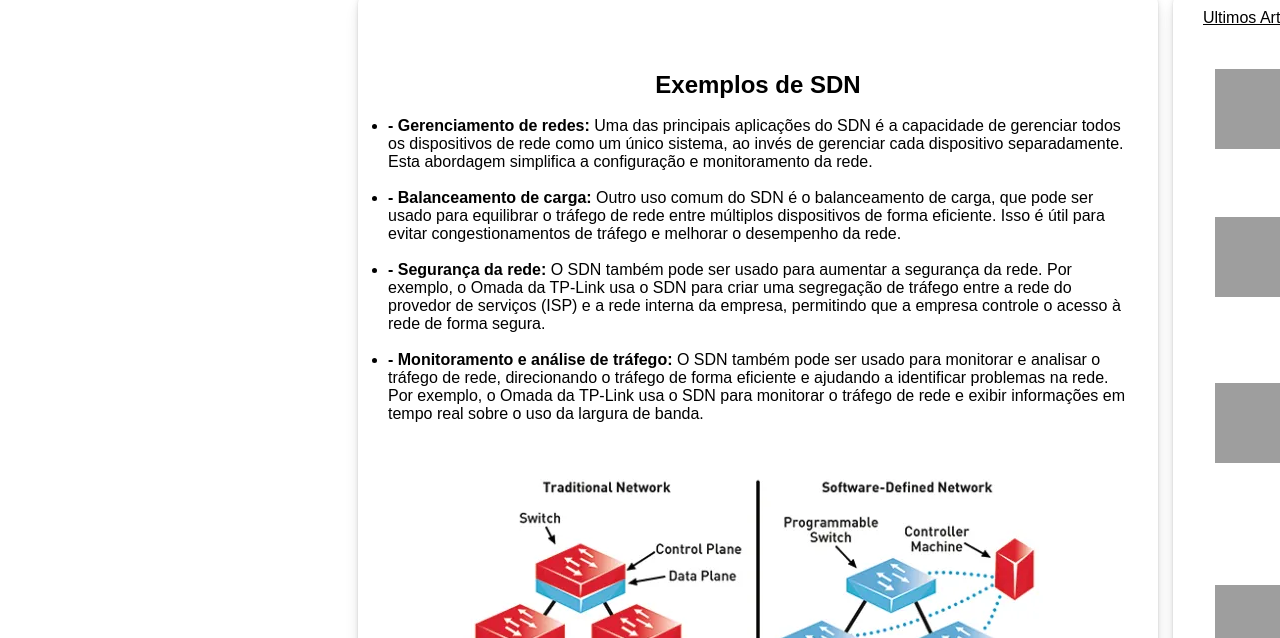
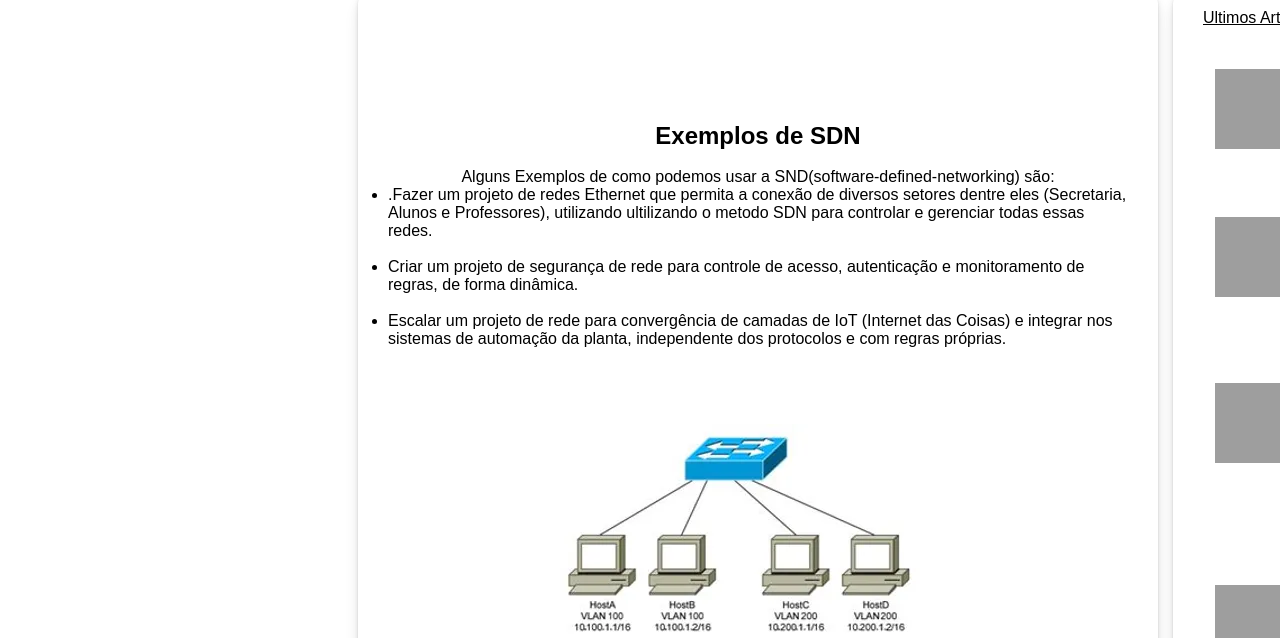
Before and after one commit to Ma1heusSantos/Projeto-Redes-Web, an Angular app in the folder projeto/: page /exemplos in a window 1280 px wide. Shown: the part 314-952 px from the top of the page. Built offline with nearby package versions, Linux system fonts and the light colour scheme; grey boxes are pictures that could not be loaded.

Commit message:
atualização exemplos

```diff
--- a/projeto/src/app/components/aplicacao/aplicacao.component.html
+++ b/projeto/src/app/components/aplicacao/aplicacao.component.html
@@ -7,7 +7,8 @@
         <li><b> Balanceamento de carga:</b> Outro uso comum do SDN é o balanceamento de carga, que pode ser usado para equilibrar o tráfego de rede entre múltiplos dispositivos de forma eficiente. Isso é útil para evitar congestionamentos de tráfego e melhorar o desempenho da rede.</li> <br>
         <li><b> Segurança da rede: </b> O SDN também pode ser usado para aumentar a segurança da rede. Por exemplo, o Omada da TP-Link usa o SDN para criar uma segregação de tráfego entre a rede do provedor de serviços (ISP) e a rede interna da empresa, permitindo que a empresa controle o acesso à rede de forma segura.</li> <br>
         <li><b> Monitoramento e análise de tráfego:</b> O SDN também pode ser usado para monitorar e analisar o tráfego de rede, direcionando o tráfego de forma eficiente e ajudando a identificar problemas na rede. Por exemplo, o Omada da TP-Link usa o SDN para monitorar o tráfego de rede e exibir informações em tempo real sobre o uso da largura de banda.</li>
-      </ul>
+      </ul> <br> <br>
+      <img src="../../../assets/redes-definidas-por-Software.webp" alt="exemplo">
     </main>
 
     <aside>
--- a/projeto/src/app/components/conceitos/conceitos.component.html
+++ b/projeto/src/app/components/conceitos/conceitos.component.html
@@ -9,14 +9,6 @@
           Em resumo, a SDN é uma tecnologia revolucionária que oferece maior flexibilidade, personalização e gerenciamento centralizado da rede. No entanto, é necessário garantir a proteção do controlador para manter a segurança da rede.
     </article> <br> <br>
     <img src="../../../assets/icone.webp" alt="SDN">
-
-
-    <br><br>
-
-    <h2> Qual é o relação entre a SDN e a rede baseada em intenção?</h2> <br>
-    <article>
-        A rede baseada em intenção (NBI) é uma abordagem de rede mais alta nível que reúne serviços de rede, como a SDN, para ajudar a simplificar o gerenciamento da rede. A SDN é usada para definir as políticas de rede, enquanto a NBI usa essas políticas para definir o comportamento da rede. O objetivo da NBI é aproveitar as capacidades de gerenciamento da SDN para tornar a rede mais inteligente, inteligente e auto-gerenciável. Em outras palavras, a SDN fornece as políticas e a NBI é usada para implementar essas políticas.
-    </article>
   </main>
 
   <aside>
--- a/projeto/src/app/components/exemplos/exemplos.component.css
+++ b/projeto/src/app/components/exemplos/exemplos.component.css
@@ -76,6 +76,10 @@ main{
     box-shadow: rgba(0, 0, 0, 0.07) 0px 1px 1px, rgba(0, 0, 0, 0.07) 0px 2px 2px, rgba(0, 0, 0, 0.07) 0px 4px 4px, rgba(0, 0, 0, 0.07) 0px 8px 8px, rgba(0, 0, 0, 0.07) 0px 16px 16px;
 
 }
+#vlan-image{
+    margin-top: 40px;;
+    margin-left: 100px;
+}
 aside{
     margin-top:225px;
     margin-right: 400px;
--- a/projeto/src/app/components/exemplos/exemplos.component.html
+++ b/projeto/src/app/components/exemplos/exemplos.component.html
@@ -2,13 +2,15 @@
     <main class = 'main'>
       <br>
       <h2> Exemplos de SDN</h2> <br>
+      <p>Alguns Exemplos de como podemos usar a SND(software-defined-networking) são: </p>
       <ul>
-        <li><b>- Gerenciamento de redes:</b> Uma das principais aplicações do SDN é a capacidade de gerenciar todos os dispositivos de rede como um único sistema, ao invés de gerenciar cada dispositivo separadamente. Esta abordagem simplifica a configuração e monitoramento da rede.</li> <br>
-        <li><b>- Balanceamento de carga:</b> Outro uso comum do SDN é o balanceamento de carga, que pode ser usado para equilibrar o tráfego de rede entre múltiplos dispositivos de forma eficiente. Isso é útil para evitar congestionamentos de tráfego e melhorar o desempenho da rede.</li> <br>
-        <li><b>- Segurança da rede: </b> O SDN também pode ser usado para aumentar a segurança da rede. Por exemplo, o Omada da TP-Link usa o SDN para criar uma segregação de tráfego entre a rede do provedor de serviços (ISP) e a rede interna da empresa, permitindo que a empresa controle o acesso à rede de forma segura.</li> <br>
-        <li><b>- Monitoramento e análise de tráfego:</b> O SDN também pode ser usado para monitorar e analisar o tráfego de rede, direcionando o tráfego de forma eficiente e ajudando a identificar problemas na rede. Por exemplo, o Omada da TP-Link usa o SDN para monitorar o tráfego de rede e exibir informações em tempo real sobre o uso da largura de banda.</li>
-      </ul> <br><br>
-      <img src="../../../assets/redes-definidas-por-Software.webp" alt="exemplo">
+        <li>.Fazer um projeto de redes Ethernet que permita a conexão de diversos setores dentre eles (Secretaria, Alunos e Professores), utilizando ultilizando o metodo SDN para controlar e gerenciar todas essas redes.</li> <br>
+        <li>Criar um projeto de segurança de rede para controle de acesso, autenticação e monitoramento de regras, de forma dinâmica.</li> <br>
+        <li>Escalar um projeto de rede para convergência de camadas de IoT (Internet das Coisas) e integrar nos sistemas de automação da planta, independente dos protocolos e com regras próprias.</li>
+        <br><br>
+        <img id="vlan-image" src="../../../assets/vlan.webp" alt="exemplo-vlan">
+      </ul>
+
     </main>
 
     <aside>
```
Also changed, not shown: projeto/src/assets/vlan.webp (added).
